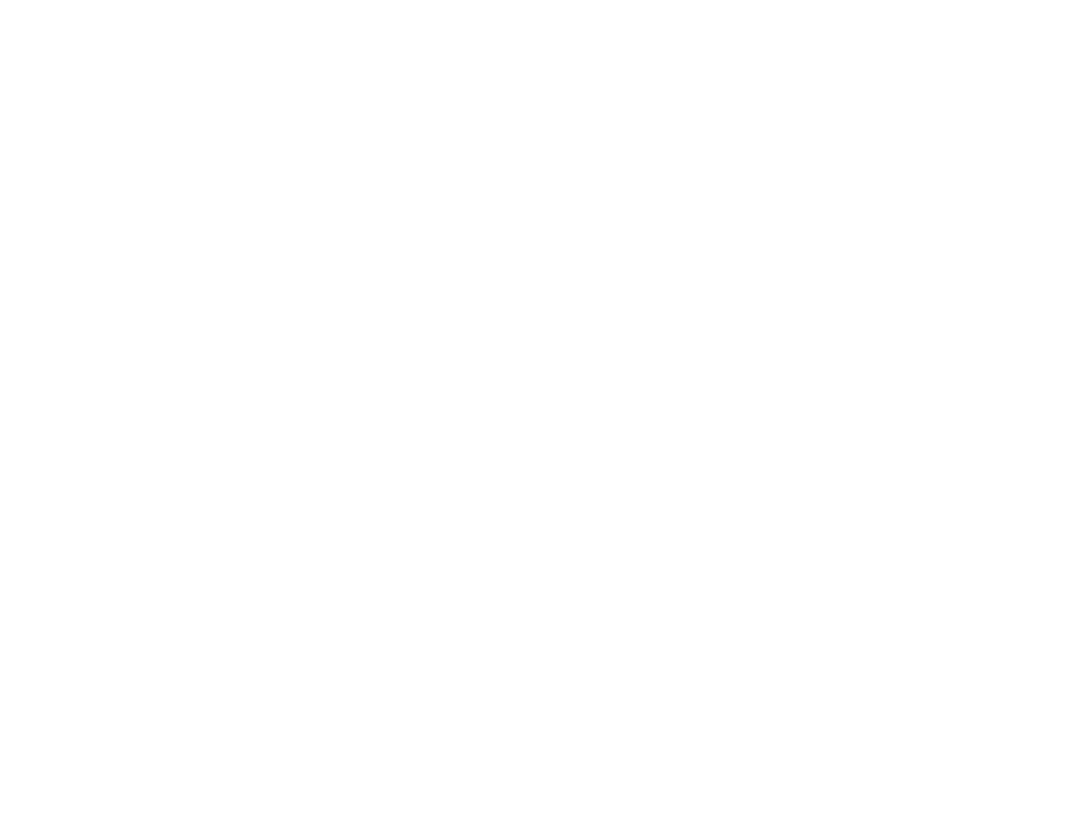
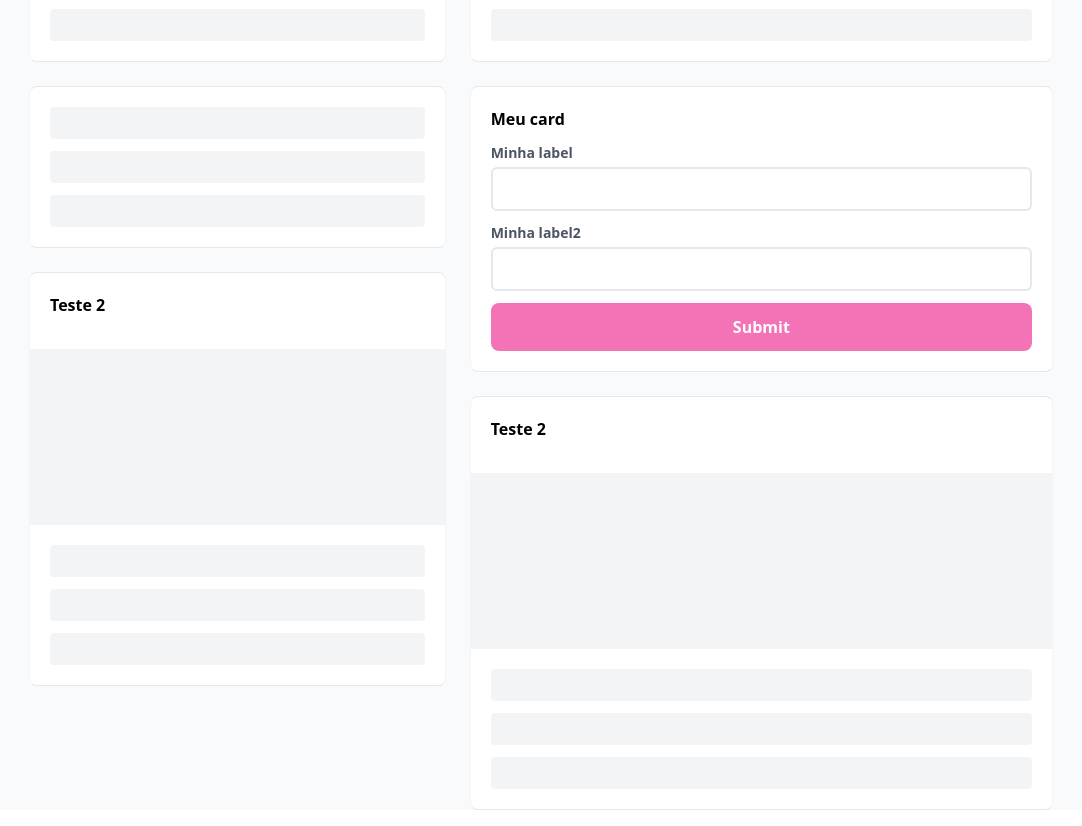
Before and after one commit to joaodacolsoares/dev3-event, a Next.js app: page / in a window 1280 px wide. Shown: the part 400-1226 px from the top of the page, without its empty margins (99-1181 px from the left). Before the commit the page ends 800 px from the top, so only its background shows below. Built offline with nearby package versions, Linux system fonts and the light colour scheme.

Commit message:
feat: start building pages

```diff
--- a/pages/_app.jsx
+++ b/pages/_app.jsx
@@ -1,7 +1,11 @@
 import '../styles/globals.css';
 
 function MyApp({ Component, pageProps }) {
-  return <Component {...pageProps} />;
+  return (
+    <div className="bg-gray-50 min-h-screen">
+      <Component {...pageProps} />
+    </div>
+  );
 }
 
 export default MyApp;
--- a/pages/index.jsx
+++ b/pages/index.jsx
@@ -1,5 +1,16 @@
+import clsx from 'clsx';
 import Head from 'next/head';
 import Form from '../components/Form';
+import Template from '../components/Template';
+
+function Card({ children, title, padding = true }) {
+  return (
+    <div className={clsx(padding && 'p-5', 'border-x-gray-100 md:rounded-lg border bg-white')}>
+      {title && <div className={clsx(!padding && 'p-5', 'font-semibold mb-3')}>{title}</div>}
+      <div>{children}</div>
+    </div>
+  );
+}
 
 export default function Home() {
   return (
@@ -9,11 +20,59 @@
         <link rel="icon" href="/favicon.ico" />
       </Head>
 
-      <Form onSubmit={data => alert(data)}>
-        <Form.Input name="teste" label="Minha label" />
-        <Form.Input name="teste2" label="Minha label2" />
-        <Form.Submit />
-      </Form>
+      <Template>
+        <Template.Sidebar>
+          <Card title="Meu card" padding={false}>
+            <div className="bg-gray-100 w-full h-44" />
+            <div className="space-y-3 p-5">
+              <div className="bg-gray-100 w-full h-8 rounded" />
+              <div className="bg-gray-100 w-full h-8 rounded" />
+              <div className="bg-gray-100 w-full h-8 rounded" />
+            </div>
+          </Card>
+          <Card padding={false}>
+            <div className="space-y-3 p-5">
+              <div className="bg-gray-100 w-full h-8 rounded" />
+              <div className="bg-gray-100 w-full h-8 rounded" />
+              <div className="bg-gray-100 w-full h-8 rounded" />
+            </div>
+          </Card>
+          <Card title="Teste 2" padding={false}>
+            <div className="bg-gray-100 w-full h-44" />
+            <div className="space-y-3 p-5">
+              <div className="bg-gray-100 w-full h-8 rounded" />
+              <div className="bg-gray-100 w-full h-8 rounded" />
+              <div className="bg-gray-100 w-full h-8 rounded" />
+            </div>
+          </Card>
+        </Template.Sidebar>
+
+        <Template.Section>
+          <Card title="Teste 2" padding={false}>
+            <div className="bg-gray-100 w-full h-44" />
+            <div className="space-y-3 p-5">
+              <div className="bg-gray-100 w-full h-8 rounded" />
+              <div className="bg-gray-100 w-full h-8 rounded" />
+              <div className="bg-gray-100 w-full h-8 rounded" />
+            </div>
+          </Card>
+          <Card title="Meu card">
+            <Form onSubmit={data => alert(data)}>
+              <Form.Input name="teste" label="Minha label" />
+              <Form.Input name="teste2" label="Minha label2" />
+              <Form.Submit />
+            </Form>
+          </Card>
+          <Card title="Teste 2" padding={false}>
+            <div className="bg-gray-100 w-full h-44" />
+            <div className="space-y-3 p-5">
+              <div className="bg-gray-100 w-full h-8 rounded" />
+              <div className="bg-gray-100 w-full h-8 rounded" />
+              <div className="bg-gray-100 w-full h-8 rounded" />
+            </div>
+          </Card>
+        </Template.Section>
+      </Template>
     </div>
   );
 }
```
